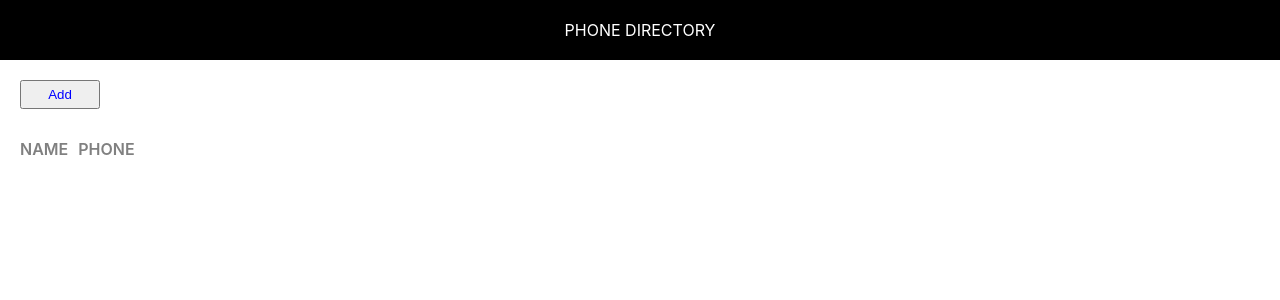
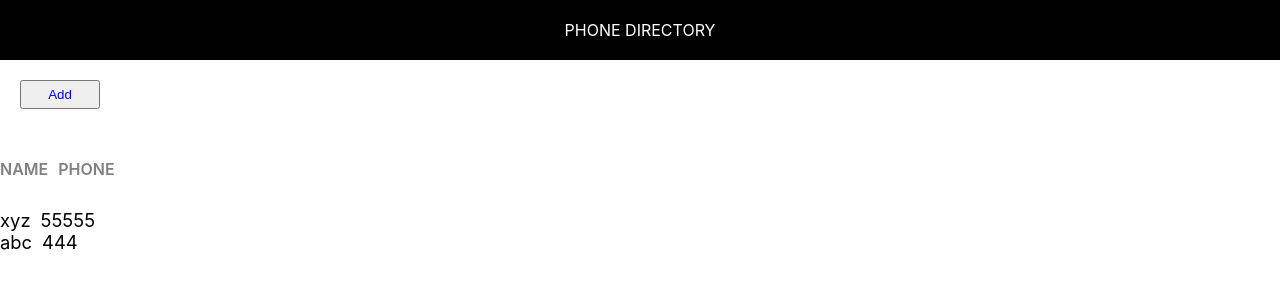
Before and after one commit to Vinny-vy/Phone-directory, a React (Create React App) app: page / in a window 1280 px wide. Shown: the top 300 px of the page. Built offline with nearby package versions, Linux system fonts and the light colour scheme.

Commit message:
Dynamic Content:Rendered Subscriber Dynamically

```diff
--- a/src/App.js
+++ b/src/App.js
@@ -2,8 +2,8 @@
 import logo from './logo.svg';
 import './App.css';
 import Header from './header.js';
+
 class App extends Component{
-
 //function App() {
 /*render()
 {
@@ -34,20 +34,40 @@
     </div>*/
     render()
     {
+      let subs =[
+        {
+        id:1,
+        name:"xyz",
+        phone:"55555"
+        },
+        {
+          id:2,
+          name:"abc",
+          phone:"444"
+        }
+      ];
    return (
       <div>
       <Header />
       <div className="component-body-container">
         <button className="custom_btn add_btn">Add</button>
+          </div>
+
         <div className="gridcontainer heading">
           <span className="grid-item name-heading">Name</span>
           <span className="grid-item phone-heading">Phone</span>
-        </div>
-      </div>
-    </div>
-
-);
-     }
+          </div>
+          {
+            subs.map(sub => {
+              return <div key={sub.id} className="grid-container">
+            <span className="grid-item">{sub.name}</span>
+            <span className="grid-item">{sub.phone}</span>
+            </div>
+            })
+          }
+          </div>
+    );
+   }
     }
 
 
```
